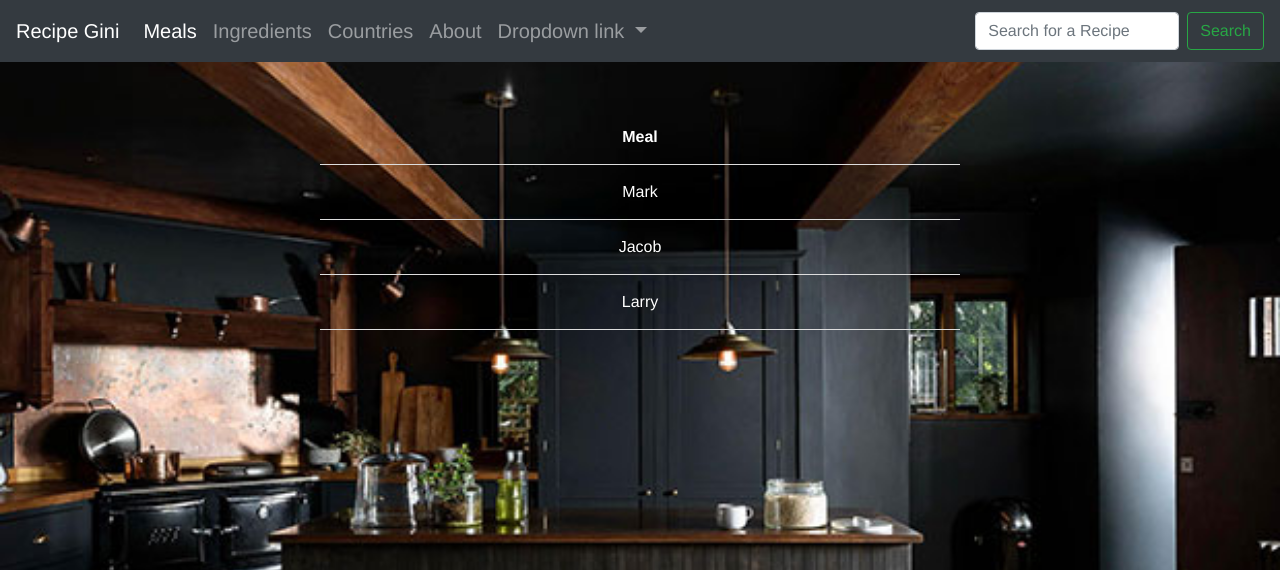
After one commit to dorianbizgan/foodtogo, a Flask app: page /meals/ in a window 1280 px wide. The commit adds this page. Shown: the top 570 px of the page. Run offline with Flask 2, Linux system fonts and the light colour scheme; some libraries are stand-ins or nearby versions.

Commit message:
Added the three pages

```diff
--- a/Meals/static/main.css
+++ b/Meals/static/main.css
@@ -34,3 +34,17 @@ object-fit: contain;
 li{
 	font-size: 20px;
 }
+table {
+  width: 50%;
+}
+
+
+th, td {
+  padding: 15px;
+  text-align: left;
+  border-bottom: 1px solid #ddd;
+  padding: 15px;
+  text-align: center;
+  color: white;
+
+}
--- /dev/null
+++ b/Meals/static/sort-table.js
@@ -0,0 +1,235 @@
+function sortTable(Table, col, dir) {
+    var sortClass, i;
+
+    // get previous sort column
+    sortTable.sortCol = -1;
+    sortClass = Table.className.match(/js-sort-\d+/);
+    if (null != sortClass) {
+        sortTable.sortCol = sortClass[0].replace(/js-sort-/, '');
+        Table.className = Table.className.replace(new RegExp(' ?' + sortClass[0] + '\\b'), '');
+    }
+    // If sort column was not passed, use previous
+    if ('undefined' === typeof col) {
+        col = sortTable.sortCol;
+    }
+
+    if ('undefined' !== typeof dir) {
+        // Accept -1 or 'desc' for descending.  All else is ascending
+        sortTable.sortDir = dir == -1 || dir == 'desc' ? -1 : 1;
+    } else {
+        // sort direction was not passed, use opposite of previous
+        sortClass = Table.className.match(/js-sort-(a|de)sc/);
+        if (null != sortClass && sortTable.sortCol == col) {
+            sortTable.sortDir = 'js-sort-asc' == sortClass[0] ? -1 : 1;
+        } else {
+            sortTable.sortDir = 1;
+        }
+    }
+    Table.className = Table.className.replace(/ ?js-sort-(a|de)sc/g, '');
+
+    // update sort column
+    Table.className += ' js-sort-' + col;
+    sortTable.sortCol = col;
+
+    // update sort direction
+    Table.className += ' js-sort-' + (sortTable.sortDir == -1 ? 'desc' : 'asc');
+
+    // get sort type
+    if (col < Table.tHead.rows[Table.tHead.rows.length - 1].cells.length) {
+        sortClass = Table.tHead.rows[Table.tHead.rows.length - 1].cells[col].className.match(/js-sort-[-\w]+/);
+    }
+    // Improved support for colspan'd headers
+    for (i = 0; i < Table.tHead.rows[Table.tHead.rows.length - 1].cells.length; i++) {
+        if (col == Table.tHead.rows[Table.tHead.rows.length - 1].cells[i].getAttribute('data-js-sort-colNum')) {
+            sortClass = Table.tHead.rows[Table.tHead.rows.length - 1].cells[i].className.match(/js-sort-[-\w]+/);
+        }
+    }
+    if (null != sortClass) {
+        sortTable.sortFunc = sortClass[0].replace(/js-sort-/, '');
+    } else {
+        sortTable.sortFunc = 'string';
+    }
+    // Set the headers for the active column to have the decorative class
+    Table.querySelectorAll('.js-sort-active').forEach(function(Node) {
+        Node.className = Node.className.replace(/ ?js-sort-active\b/, '');
+    });
+    Table.querySelectorAll('[data-js-sort-colNum="' + col + '"]:not(:empty)').forEach(function(Node) {
+        Node.className += ' js-sort-active';
+    });
+
+    // sort!
+    var rows = [],
+        TBody = Table.tBodies[0];
+
+    for (i = 0; i < TBody.rows.length; i++) {
+        rows[i] = TBody.rows[i];
+    }
+    if ('none' != sortTable.sortFunc) {
+        rows.sort(sortTable.compareRow);
+    }
+
+    while (TBody.firstChild) {
+        TBody.removeChild(TBody.firstChild);
+    }
+    for (i = 0; i < rows.length; i++) {
+        TBody.appendChild(rows[i]);
+    }
+}
+
+
+sortTable.compareRow = function(RowA, RowB) {
+    var valA, valB;
+    if ('function' != typeof sortTable[sortTable.sortFunc]) {
+        sortTable.sortFunc = 'string';
+    }
+    valA = sortTable[sortTable.sortFunc](RowA.cells[sortTable.sortCol]);
+    valB = sortTable[sortTable.sortFunc](RowB.cells[sortTable.sortCol]);
+
+    return valA == valB ? 0 : sortTable.sortDir * (valA > valB ? 1 : -1);
+};
+
+/**
+ * Strip all HTML, no exceptions
+ * @param html
+ * @returns {string}
+ */
+sortTable.stripTags = function(html) {
+    return html.replace(/<\/?[a-z][a-z0-9]*\b[^>]*>/gi, '');
+};
+
+/**
+ * Helper function that converts a table cell (TD) to a comparable value
+ * Converts innerHTML to a timestamp, 0 for invalid dates
+ *
+ * @param Cell A TD DOM object
+ * @returns {Number}
+ */
+sortTable.date = function(Cell) {
+    // If okDate library is available, Use it for advanced Date processing
+    if (okDate) {
+        var Date = okDate(sortTable.stripTags(Cell.innerHTML));
+        return Date ? Date.getTime() : 0;
+    } else {
+        return (new Date(sortTable.stripTags(Cell.innerHTML))).getTime() || 0;
+    }
+};
+
+/**
+ * Helper function that converts a table cell (TD) to a comparable value
+ * Converts innerHTML to a JS Number object
+ *
+ * @param Cell A TD DOM object
+ * @returns {Number}
+ */
+sortTable.number = function(Cell) {
+    return Number(sortTable.stripTags(Cell.innerHTML).replace(/[^-\d.]/g, ''));
+};
+
+/**
+ * Helper function that converts a table cell (TD) to a comparable value
+ * Converts innerHTML to a lower case string for insensitive compare
+ *
+ * @param Cell A TD DOM object
+ * @returns {String}
+ */
+sortTable.string = function(Cell) {
+    return sortTable.stripTags(Cell.innerHTML).toLowerCase();
+};
+
+
+sortTable.raw = function(Cell) {
+    return Cell.innerHTML;
+};
+
+sortTable.last = function(Cell) {
+    return sortTable.stripTags(Cell.innerHTML).split(' ').pop().toLowerCase();
+};
+
+sortTable.input = function(Cell) {
+    for (var i = 0; i < Cell.children.length; i++) {
+        if ('object' == typeof Cell.children[i]
+            && 'undefined' != typeof Cell.children[i].value
+        ) {
+            return Cell.children[i].value.toLowerCase();
+        }
+    }
+
+    return sortTable.string(Cell);
+};
+
+
+sortTable.none = function(Cell) {
+    return null;
+};
+
+
+sortTable.getClickHandler = function(Table, col) {
+    return function() {
+        sortTable(Table, col);
+    };
+};
+
+
+sortTable.init = function() {
+    var THead, Tables, Handler;
+    if (document.querySelectorAll) {
+        Tables = document.querySelectorAll('table.js-sort-table');
+    } else {
+        Tables = document.getElementsByTagName('table');
+    }
+
+    for (var i = 0; i < Tables.length; i++) {
+        // Because IE<8 doesn't support querySelectorAll, skip unclassed tables
+        if (!document.querySelectorAll && null === Tables[i].className.match(/\bjs-sort-table\b/)) {
+            continue;
+        }
+
+        // Prevent repeat processing
+        if (Tables[i].attributes['data-js-sort-table']) {
+            continue;
+        }
+
+        // Ensure table has a tHead element
+        if (!Tables[i].tHead) {
+            THead = document.createElement('thead');
+            THead.appendChild(Tables[i].rows[0]);
+            Tables[i].insertBefore(THead, Tables[i].children[0]);
+        } else {
+            THead = Tables[i].tHead;
+        }
+
+        // Attach click events to table header
+        for (var rowNum = 0; rowNum < THead.rows.length; rowNum++) {
+            for (var cellNum = 0, colNum = 0; cellNum < THead.rows[rowNum].cells.length; cellNum++) {
+                // Define which column the header should invoke sorting for
+                THead.rows[rowNum].cells[cellNum].setAttribute('data-js-sort-colNum', colNum);
+                Handler = sortTable.getClickHandler(Tables[i], colNum);
+                window.addEventListener
+                    ? THead.rows[rowNum].cells[cellNum].addEventListener('click', Handler)
+                    : window.attachEvent && THead.rows[rowNum].cells[cellNum].attachEvent('onclick', Handler);
+                colNum += THead.rows[rowNum].cells[cellNum].colSpan;
+            }
+        }
+
+        // Mark table as processed
+        Tables[i].setAttribute('data-js-sort-table', 'true')
+    }
+
+    // Add default styles as the first style in head so they can be easily overwritten by user styles
+    var element = document.createElement('style');
+    document.head.insertBefore(element, document.head.childNodes[0]);
+    var sheet = element.sheet;
+    sheet.insertRule('table.js-sort-asc thead tr > .js-sort-active:not(.js-sort-none):after {content: "\\25b2";font-size: 0.7em;padding-left: 3px;line-height: 0.7em;}', 0);
+    sheet.insertRule('table.js-sort-desc thead tr > .js-sort-active:not(.js-sort-none):after {content: "\\25bc";font-size: 0.7em;padding-left: 3px;line-height: 0.7em;}', 0);
+};
+
+// Run sortTable.init() when the page loads
+window.addEventListener
+    ? window.addEventListener('load', sortTable.init, false)
+    : window.attachEvent && window.attachEvent('onload', sortTable.init)
+    ;
+
+// Shim for IE11's lack of NodeList.prototype.forEach
+if (typeof NodeList.prototype.forEach !== "function") {
+    NodeList.prototype.forEach = Array.prototype.forEach;
+}
--- /dev/null
+++ b/Meals/templates/meals.html
@@ -0,0 +1,83 @@
+<!DOCTYPE html>
+<html>
+<head>
+	<link rel="stylesheet" href="https://stackpath.bootstrapcdn.com/bootstrap/4.4.1/css/bootstrap.min.css" integrity="sha384-Vkoo8x4CGsO3+Hhxv8T/Q5PaXtkKtu6ug5TOeNV6gBiFeWPGFN9MuhOf23Q9Ifjh" crossorigin="anonymous"> <!-- bootstrap styles sheet -->
+ <link rel="stylesheet" type="text/css" href="../static/main.css">
+
+
+</head>
+<style>
+body {
+  background-image: url('../static/photos/back7.jpg');
+  background-repeat: no-repeat;
+  background-attachment: fixed;
+  background-size: cover;
+}
+</style>
+<nav class="navbar navbar-expand-lg navbar-dark bg-dark">
+
+  <a class="navbar-brand" href="{{url_for('home')}}">Recipe Gini</a>
+  <button class="navbar-toggler" type="button" data-toggle="collapse" data-target="#navbarNavDropdown" aria-controls="navbarNavDropdown" aria-expanded="false" aria-label="Toggle navigation">
+    <span class="navbar-toggler-icon"></span>
+  </button>
+
+  <div class="collapse navbar-collapse" id="navbarNavDropdown">
+    <ul class="navbar-nav justify-content-center">
+      <li class="nav-item active">
+        <a class="nav-link" href="{{url_for('meals')}}">Meals</a>
+      </li>
+      <li class="nav-item">
+        <a class="nav-link" href="{{url_for('ingredients')}}">Ingredients</a>
+      </li>
+      <li class="nav-item">
+        <a class="nav-link" href="{{url_for('countries')}}">Countries</a>
+      </li>
+      <li class="nav-item">
+        <a class="nav-link" href="{{url_for('aboutUs')}}">About</a>
+      </li>
+      <li class="nav-item dropdown">
+        <a class="nav-link dropdown-toggle" href="#" id="navbarDropdownMenuLink" role="button" data-toggle="dropdown" aria-haspopup="true" aria-expanded="false">
+          Dropdown link
+        </a>
+        <div class="dropdown-menu" aria-labelledby="navbarDropdownMenuLink">
+          <a class="dropdown-item" href="#">Action</a>
+          <a class="dropdown-item" href="#">Another action</a>
+          <a class="dropdown-item" href="#">Something else here</a>
+        </div>
+      </li>
+    </ul>
+  </div>
+
+  <form class="form-inline">
+    <input class="form-control mr-sm-2" type="search" placeholder="Search for a Recipe" aria-label="Search">
+    <button class="btn btn-outline-success my-2 my-sm-0" type="submit">Search</button>
+  </form>
+</nav>
+
+<br><br>
+<table class="js-sort-table table-striped" id="meals_table" align="center">
+    <thead>
+     <tr>
+      <th class="js-sort-string" scope="col">Meal</th>
+    </tr>
+  </thead>
+  <tbody>
+    <tr>
+      <td>Mark</td>
+    </tr>
+    <tr>
+      <td>Jacob</td>
+    </tr>
+    <tr>
+      <td>Larry</td>
+    </tr>
+  </tbody>
+</table>
+
+
+<script src="../static/sort-table.js"></script>
+<script src="https://code.jquery.com/jquery-3.4.1.slim.min.js" integrity="sha384-J6qa4849blE2+poT4WnyKhv5vZF5SrPo0iEjwBvKU7imGFAV0wwj1yYfoRSJoZ+n" crossorigin="anonymous"></script>
+<script src="https://cdn.jsdelivr.net/npm/popper.js@1.16.0/dist/umd/popper.min.js" integrity="sha384-Q6E9RHvbIyZFJoft+2mJbHaEWldlvI9IOYy5n3zV9zzTtmI3UksdQRVvoxMfooAo" crossorigin="anonymous"></script>
+<script src="https://stackpath.bootstrapcdn.com/bootstrap/4.4.1/js/bootstrap.min.js" integrity="sha384-wfSDF2E50Y2D1uUdj0O3uMBJnjuUD4Ih7YwaYd1iqfktj0Uod8GCExl3Og8ifwB6" crossorigin="anonymous"></script>
+
+</html>
```
Also changed, not shown: Meals/templates/bootstrap.html (+8 -1 lines), Meals/templates/ingredients.html (added, +83 -0 lines), Meals/static/photos/back7.jpg (added), Meals/static/photos/back8.jpg (added).
